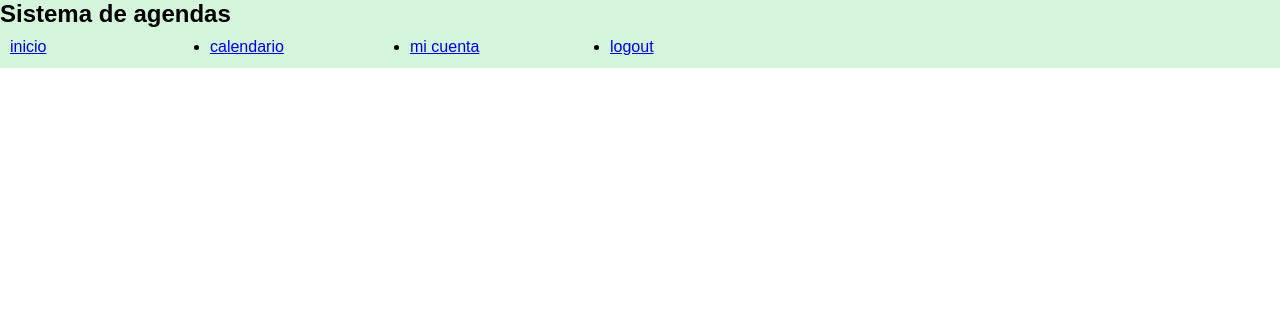
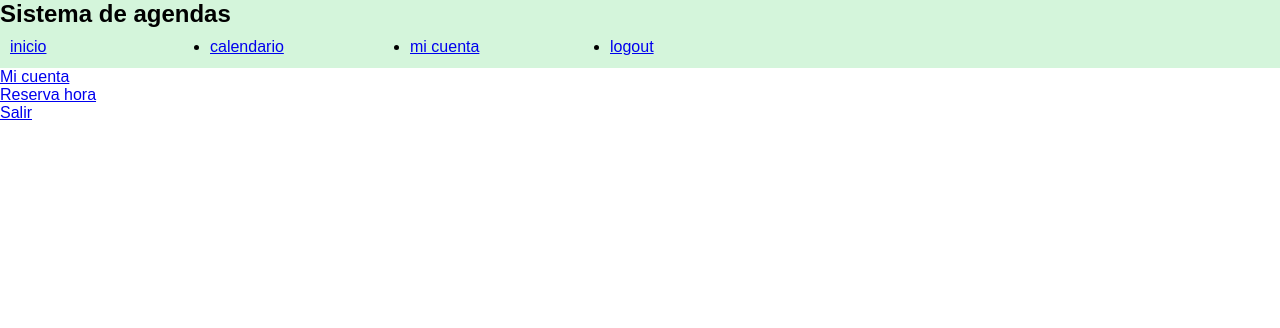
Before and after one commit to osalasm/SaludVecinal, a CodeIgniter app: template application/views/home.php in a window 1280 px wide. Shown: the top 328 px of the page. Run offline with CodeIgniter, Linux system fonts and the light colour scheme; the template is opened without the code that fills it, so the values that code supplies are empty.

Commit message:
Modificada vista home

```diff
--- a/application/views/home.php
+++ b/application/views/home.php
@@ -1,4 +1,11 @@
 <?php $this->load->view("cabecera")?>
-	<h1><?php if(isset($nombre)) echo $nombre ." ". $apellido?></h1>
+	<h1><?php if(isset($nombre)) echo "Bienvenido"." ".$nombre ." ". $apellido?></h1>
+	<table>
+			<ul>
+			<li><a href="#">Mi cuenta</a></li>
+			<li><a href="#">Reserva hora</a></li>
+			<li><a href="#">Salir</a></li>
+		</ul>
+	</table>
 </body>
 </html>
```
